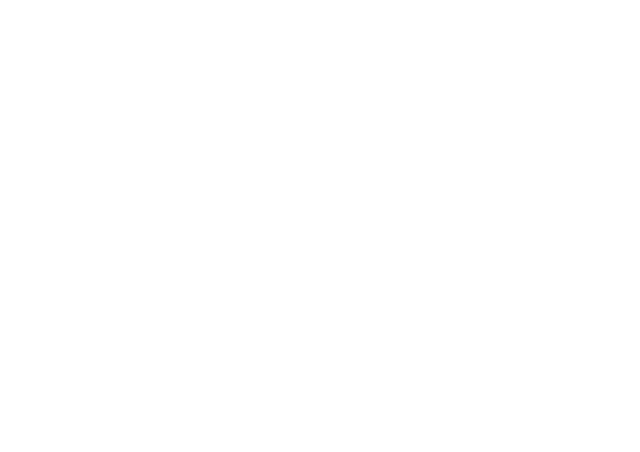
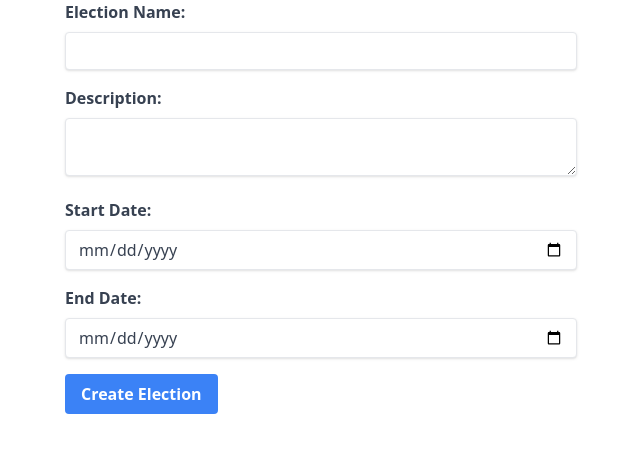
Before and after one commit to Leobej/biometric-choice-admin-ui, a React (Create React App) app: page /create-election in a window 1280 px wide. Before the commit this address had no page. Shown: the top 452 px of the page, without its empty margins (319-959 px from the left). Built offline with nearby package versions, Linux system fonts and the light colour scheme.

Commit message:
Add Form to create candidates

```diff
--- a/src/App.js
+++ b/src/App.js
@@ -3,6 +3,8 @@ import { BrowserRouter as Router, Route, Routes } from "react-router-dom";
 import Login from "./login/Login";
 import FingerprintRegistration from "./registration/FingerprintRegistration";
 import AdminDashboard from "./admin/AdminDashboard";
+import CreateElectionForm from "./admin/CreateElectionForm";
+import CreateCandidateForm from "./admin/CreateCandidateForm";
 
 function App() {
   return (
@@ -11,6 +13,8 @@ function App() {
         <Route path="/login" element={<Login />} />
         <Route path="/registration" element={<FingerprintRegistration />} />
         <Route path="/admin" element={<AdminDashboard />} />
+        <Route path="/create-election" element={<CreateElectionForm />} />
+        <Route path="/create-candidates" element={<CreateCandidateForm/>} />
 
       </Routes>
     </Router>
--- a/src/admin/AdminDashboard.js
+++ b/src/admin/AdminDashboard.js
@@ -1,14 +1,32 @@
 import React from "react";
+import { Link } from "react-router-dom";
 
 const AdminDashboard = () => {
   return (
+    <div className="sm:mx-auto sm:w-full sm:max-w-md">
+      <h2 className="mt-6 text-center text-3xl font-extrabold text-gray-900">
+        Admin Dashboard
+      </h2>
 
-      <div className="sm:mx-auto sm:w-full sm:max-w-md">
-        <h2 className="mt-6 text-center text-3xl font-extrabold text-gray-900">
-          Admin Dashboard
-        </h2>
+      <div className="mt-8 sm:mx-auto sm:w-full sm:max-w-md">
+        <div className="bg-white py-8 px-4 shadow sm:rounded-lg sm:px-10">
+          <div className="flex flex-col space-y-4">
+            <Link to="/create-election">
+              <button className="w-full flex justify-center py-2 px-4 border border-transparent rounded-md shadow-sm text-sm font-medium text-white bg-blue-600 hover:bg-blue-700 focus:outline-none focus:ring-2 focus:ring-offset-2 focus:ring-blue-500">
+                Create Election
+              </button>
+            </Link>
+
+            <Link to="/create-candidates">
+              <button className="w-full flex justify-center py-2 px-4 border border-transparent rounded-md shadow-sm text-sm font-medium text-white bg-blue-600 hover:bg-blue-700 focus:outline-none focus:ring-2 focus:ring-offset-2 focus:ring-blue-500">
+                Create Candidates
+              </button>
+            </Link>
+          </div>
+        </div>
       </div>
-
+    </div>
   );
 };
+
 export default AdminDashboard;
--- /dev/null
+++ b/src/admin/CreateCandidateForm.js
@@ -0,0 +1,51 @@
+import React, { useState } from "react";
+
+const CreateCandidateForm = () => {
+  const [name, setName] = useState("");
+  const [description, setDescription] = useState("");
+  const [image, setImage] = useState("");
+
+  const handleSubmit = (event) => {
+    event.preventDefault();
+    // do something with the form data
+  };
+
+  return (
+    <form onSubmit={handleSubmit}>
+      <div>
+        <label htmlFor="name">Candidate Name:</label>
+        <input
+          type="text"
+          id="name"
+          name="name"
+          value={name}
+          onChange={(event) => setName(event.target.value)}
+          required
+        />
+      </div>
+      <div>
+        <label htmlFor="description">Description:</label>
+        <textarea
+          id="description"
+          name="description"
+          value={description}
+          onChange={(event) => setDescription(event.target.value)}
+          required
+        />
+      </div>
+      <div>
+        <label htmlFor="image">Candidate Image:</label>
+        <input
+          type="file"
+          id="image"
+          name="image"
+          onChange={(event) => setImage(event.target.files[0])}
+          required
+        />
+      </div>
+      <button type="submit">Create Candidate</button>
+    </form>
+  );
+};
+
+export default CreateCandidateForm;
--- /dev/null
+++ b/src/admin/CreateElectionForm.js
@@ -0,0 +1,78 @@
+import React, { useState } from "react";
+
+const CreateElectionForm = () => {
+  const [name, setName] = useState("");
+  const [description, setDescription] = useState("");
+  const [startDate, setStartDate] = useState("");
+  const [endDate, setEndDate] = useState("");
+
+  const handleSubmit = (event) => {
+    event.preventDefault();
+    // do something with the form data
+  };
+
+  return (
+    <form onSubmit={handleSubmit} className="max-w-lg mx-auto">
+      <div className="mb-4">
+        <label htmlFor="name" className="block text-gray-700 font-bold mb-2">
+          Election Name:
+        </label>
+        <input
+          type="text"
+          id="name"
+          name="name"
+          value={name}
+          onChange={(event) => setName(event.target.value)}
+          required
+          className="shadow appearance-none border rounded w-full py-2 px-3 text-gray-700 leading-tight focus:outline-none focus:shadow-outline"
+        />
+      </div>
+      <div className="mb-4">
+        <label htmlFor="description" className="block text-gray-700 font-bold mb-2">
+          Description:
+        </label>
+        <textarea
+          id="description"
+          name="description"
+          value={description}
+          onChange={(event) => setDescription(event.target.value)}
+          required
+          className="shadow appearance-none border rounded w-full py-2 px-3 text-gray-700 leading-tight focus:outline-none focus:shadow-outline"
+        />
+      </div>
+      <div className="mb-4">
+        <label htmlFor="startDate" className="block text-gray-700 font-bold mb-2">
+          Start Date:
+        </label>
+        <input
+          type="date"
+          id="startDate"
+          name="startDate"
+          value={startDate}
+          onChange={(event) => setStartDate(event.target.value)}
+          required
+          className="shadow appearance-none border rounded w-full py-2 px-3 text-gray-700 leading-tight focus:outline-none focus:shadow-outline"
+        />
+      </div>
+      <div className="mb-4">
+        <label htmlFor="endDate" className="block text-gray-700 font-bold mb-2">
+          End Date:
+        </label>
+        <input
+          type="date"
+          id="endDate"
+          name="endDate"
+          value={endDate}
+          onChange={(event) => setEndDate(event.target.value)}
+          required
+          className="shadow appearance-none border rounded w-full py-2 px-3 text-gray-700 leading-tight focus:outline-none focus:shadow-outline"
+        />
+      </div>
+      <button type="submit" className="bg-blue-500 hover:bg-blue-700 text-white font-bold py-2 px-4 rounded focus:outline-none focus:shadow-outline">
+        Create Election
+      </button>
+    </form>
+  );
+};
+
+export default CreateElectionForm;
--- /dev/null
+++ b/src/home/Home.js
@@ -0,0 +1,58 @@
+<!DOCTYPE html>
+<html>
+  <head>
+    <title>Home Page</title>
+    <style>
+      /* Add some basic styling */
+      body {
+        font-family: Arial, sans-serif;
+        background: linear-gradient(45deg, #1d80c8, #0071bc);
+      }
+
+      .container {
+        max-width: 800px;
+        margin: 0 auto;
+        padding: 50px;
+        text-align: center;
+        background-color: #fff;
+        border-radius: 10px;
+        box-shadow: 0 5px 10px rgba(0, 0, 0, 0.3);
+      }
+
+      h1 {
+        font-size: 48px;
+        margin-bottom: 20px;
+        color: #1d80c8;
+      }
+
+      p {
+        font-size: 24px;
+        margin-bottom: 40px;
+        color: #333;
+      }
+
+      button {
+        background-color: #1d80c8;
+        color: white;
+        padding: 15px 30px;
+        border: none;
+        border-radius: 5px;
+        font-size: 18px;
+        cursor: pointer;
+        transition: background-color 0.3s ease;
+      }
+
+      button:hover {
+        background-color: #0071bc;
+      }
+    </style>
+  </head>
+
+  <body>
+    <div class="container">
+      <h1>Welcome to My Website</h1>
+      <p>Lorem ipsum dolor sit amet, consectetur adipiscing elit.</p>
+      <button onclick="location.href='login.html'">Login</button>
+    </div>
+  </body>
+</html>
--- a/src/registration/FingerprintRegistration.js
+++ b/src/registration/FingerprintRegistration.js
@@ -1,42 +1,118 @@
 import React from "react";
 import { Link, useNavigate } from "react-router-dom";
-import withAuthenticated from "../authentication/withAuthenticated";
 import { useState, useEffect } from "react";
-
-
+import axios from "axios";
 
 function FingerprintRegistration() {
   const navigate = useNavigate();
-  const [firstName, setFirstName] = useState("");
-  const [lastName, setLastName] = useState("");
-  const [dateOfBirth, setDateOfBirth] = useState("");
+  const [firstname, setFirstName] = useState("");
+  const [lastname, setLastName] = useState("");
   const [cnp, setCnp] = useState("");
+  const [createdAt, setCreatedAt] = useState("");
 
+  const [fingerprintId, setFingerprintId] = useState(0);
+  const [deviceId, setDeviceId] = useState("REG_1");
+  const [password, setPassword] = useState("password");
+  const [registerStatus, setRegisterStatus] = useState("pending");
 
-  useEffect(() => {
-    const token = localStorage.getItem("token");
-    if (!token) {
-      navigate("/login");
+  useEffect(
+    () => {
+      const token = localStorage.getItem("token");
+      if (!token) {
+        navigate("/login");
+       }
+    },
+    [navigate],
+  );
+
+  const sendNextFingerprint = async (event) => {
+    event.preventDefault();
+    try {
+      const token = localStorage.getItem("token");
+      const response = await axios.get("fingerprints/nextFingerprint", {
+        headers: {
+          Authorization: `Bearer ${token}`,
+        },
+      });
+      console.log(response);
+    } catch (error) {
+      console.error(error);
     }
-  }, [navigate]);
+  };
+
+  const getLatestFingerprintId = async () => {
+    try {
+      const token = localStorage.getItem("token");
+      const response = await axios.get(
+        `fingerprints/getFingerprintId/${deviceId}`,
+        {
+          headers: {
+            Authorization: `Bearer ${token}`,
+          },
+        }
+      );
+      console.log(response);
+      return response.data;
+    } catch (error) {
+      console.log(error);
+    }
+  };
+
+  const handleGetFingerprintClick = async (event) => {
+    event.preventDefault();
+    const latestFingerprintId = await getLatestFingerprintId();
+    setFingerprintId(latestFingerprintId);
+  };
+
+  const handleSubmit = async (event) => {
+    event.preventDefault();
+    setRegisterStatus("pending");
+    try {
+      const token = localStorage.getItem("token");
+      const response = await axios.post(
+        `/voters`,
+        {
+          firstname: firstname,
+          lastname: lastname,
+          cnp,
+          fingerprint: fingerprintId,
+          createdAt,
+          password,
+        },
+        {
+          withCredentials: true,
+        },
+        {
+          headers: {
+            Authorization: `Bearer ${token}`,
+          },
+        }
+      );
+      console.log(response);
+      setRegisterStatus("success");
+    } catch (error) {
+      console.log(error);
+      setRegisterStatus("error");
+    }
+
+    setFirstName("");
+    setLastName("");
+    setCnp("");
+    setFingerprintId("");
+  };
 
   const handleLogout = () => {
     localStorage.removeItem("token"); // remove the token from local storage
     navigate("/login"); // navigate to the login page
   };
 
-  const handleSubmit =()=>
-  {
-    setFirstName("");
-    setLastName("");
-    setDateOfBirth("");
-    setCnp("");
-  }
-
   return (
     <div className="flex flex-col items-center justify-center h-screen">
       <h1 className="text-3xl font-bold mb-6">Fingerprint Registration</h1>
-      <form className="bg-white rounded-lg p-6 shadow-md" onSubmit={handleSubmit}>
+      <form
+        className="bg-white rounded-lg p-6 shadow-md"
+        onSubmit={handleSubmit}
+      >
         <div className="mb-4">
           <label
             className="block text-gray-700 font-bold mb-2"
@@ -49,7 +125,7 @@ function FingerprintRegistration() {
             id="first_name"
             type="text"
             placeholder="John"
-            value={firstName}
+            value={firstname}
             onChange={(e) => setFirstName(e.target.value)}
           />
         </div>
@@ -65,23 +141,8 @@ function FingerprintRegistration() {
             id="last_name"
             type="text"
             placeholder="Doe"
-            value={lastName}
+            value={lastname}
             onChange={(e) => setLastName(e.target.value)}
-          />
-        </div>
-        <div className="mb-4">
-          <label
-            className="block text-gray-700 font-bold mb-2"
-            htmlFor="date_of_birth"
-          >
-            Date of Birth
-          </label>
-          <input
-            className="appearance-none border rounded w-full py-2 px-3 text-gray-700 leading-tight focus:outline-none focus:shadow-outline"
-            id="date_of_birth"
-            type="date"
-            value={dateOfBirth}
-            onChange={(e) => setDateOfBirth(e.target.value)}
           />
         </div>
         <div className="mb-4">
@@ -104,10 +165,20 @@ function FingerprintRegistration() {
           >
             Fingerprint
           </label>
-          <button className="bg-blue-500 hover:bg-blue-700 text-white font-bold py-2 px-4 rounded focus:outline-none focus:shadow-outline">
+          <button
+            className="bg-blue-500 hover:bg-blue-700 text-white font-bold py-2 px-4 rounded focus:outline-none focus:shadow-outline"
+            onClick={sendNextFingerprint}
+          >
             Scan Fingerprint
           </button>
+          <button
+            className="bg-blue-500 hover:bg-blue-700 text-white font-bold py-2 px-4 rounded focus:outline-none focus:shadow-outline"
+            onClick={handleGetFingerprintClick}
+          >
+            Get Latest Fingerprint ID
+          </button>
         </div>
+
         <div className="flex items-center justify-between">
           <button
             className="bg-gray-500 hover:bg-gray-700 text-white font-bold py-2 px-4 rounded focus:outline-none focus:shadow-outline"
@@ -116,11 +187,28 @@ function FingerprintRegistration() {
             Logout
           </button>
 
+          <div>
+            <div>Fingerprint ID: {fingerprintId}</div>
+
+            {registerStatus === "success" && (
+              <div style={{ color: "green" }}>
+                User registered successfully!
+              </div>
+            )}
+            {registerStatus === "error" && (
+              <div style={{ color: "red" }}>
+                An error occurred while registering user.
+              </div>
+            )}
+          </div>
+
           <button className="bg-gray-500 hover:bg-gray-700 text-white font-bold py-2 px-4 rounded focus:outline-none focus:shadow-outline">
             Cancel
           </button>
-          <button className="bg-blue-500 hover:bg-blue-700 text-white font-bold py-2 px-4 rounded focus:outline-none focus:shadow-outline"
-          type="submit">
+          <button
+            className="bg-blue-500 hover:bg-blue-700 text-white font-bold py-2 px-4 rounded focus:outline-none focus:shadow-outline"
+            type="submit"
+          >
             Register
           </button>
         </div>
```
Also changed, not shown: src/authentication/withAuthenticated.js (deleted, +0 -16 lines), src/login/components/FormLogin.js (+5 -3 lines), 1 other file (tests, documents, lock files or other folders).
